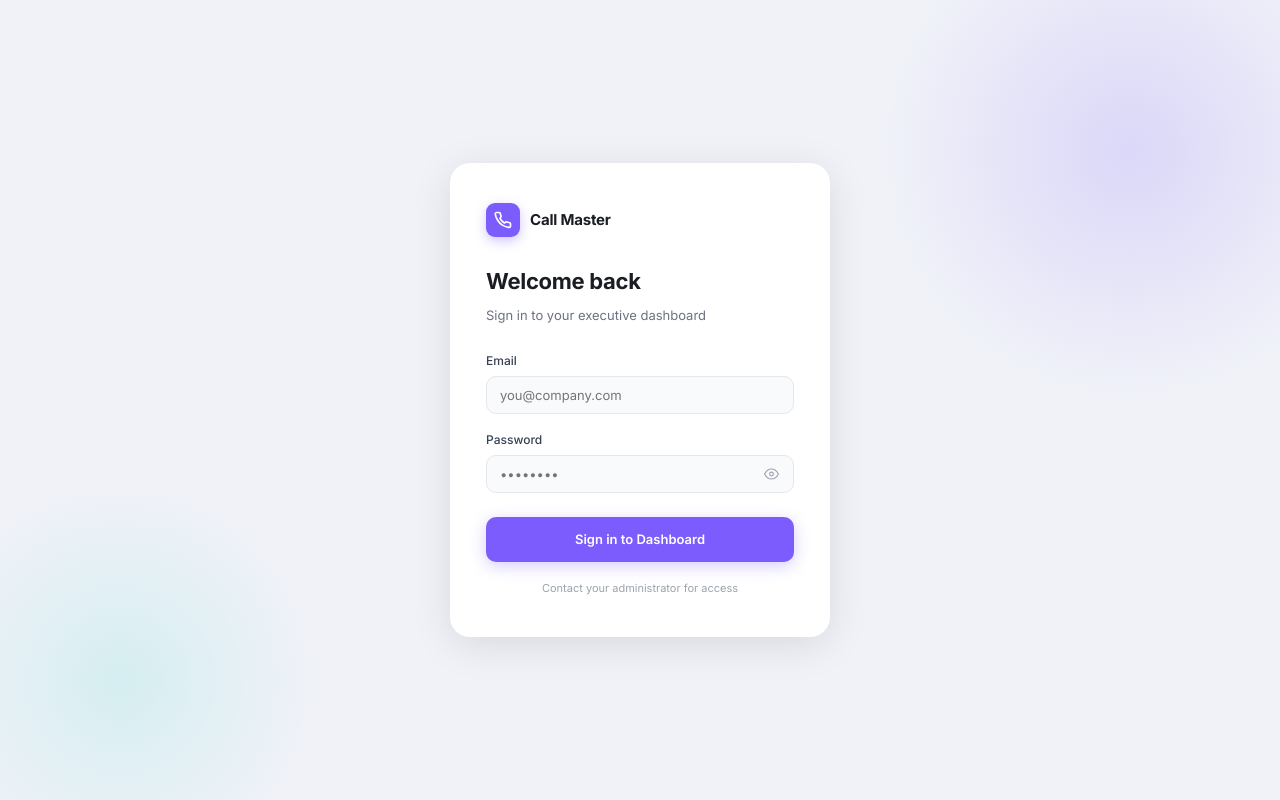
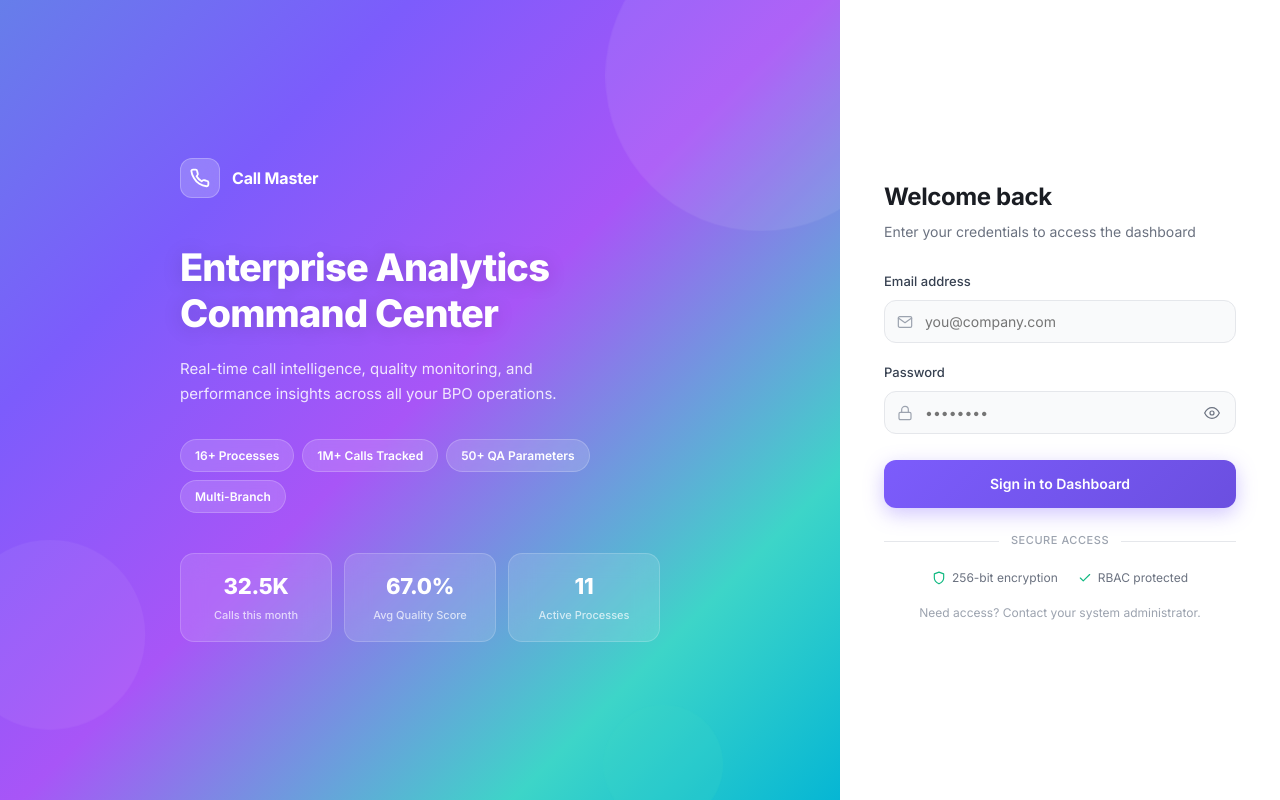
Before and after one commit to shivamgiri-sudo/Updated-Call-Master, a React (Vite) app in the folder frontend/: page /v1/login in a window 1280 px wide. Built offline with nearby package versions, Linux system fonts and the light colour scheme; no server answers.

Commit message:
feat(login): vibrant gradient hero + glassmorphism metric cards + animated blobs

```diff
--- a/frontend/src/pages/LoginPage.tsx
+++ b/frontend/src/pages/LoginPage.tsx
@@ -29,36 +29,78 @@ export default function LoginPage() {
 
   return (
     <div style={S.page}>
-      {/* Decorative blob — matches reference */}
-      <div style={S.blob1} />
-      <div style={S.blob2} />
-
-      <div style={S.card}>
+      {/* ── LEFT: Gradient hero panel ── */}
+      <div style={S.left}>
+        <div style={S.leftBg} />
+        <div style={S.leftContent}>
           {/* Logo */}
-        <div style={S.logoRow}>
-          <div style={S.logoIcon}>
-            <svg width="18" height="18" viewBox="0 0 24 24" fill="none" stroke="#fff" strokeWidth="2.2" strokeLinecap="round" strokeLinejoin="round">
+          <div style={S.topLogo}>
+            <div style={S.logoSquare}>
+              <svg width="20" height="20" viewBox="0 0 24 24" fill="none" stroke="#fff" strokeWidth="2.2" strokeLinecap="round" strokeLinejoin="round">
                 <path d="M22 16.92v3a2 2 0 01-2.18 2 19.79 19.79 0 01-8.63-3.07A19.5 19.5 0 014.69 12 19.79 19.79 0 011.61 3.4 2 2 0 013.59 2h3a2 2 0 012 1.72c.127.96.361 1.903.7 2.81a2 2 0 01-.45 2.11L7.91 9.91a16 16 0 006.08 6.08l1.08-.88a2 2 0 012.11-.45c.907.339 1.85.573 2.81.7A2 2 0 0122 16.92z"/>
               </svg>
             </div>
-          <span style={S.logoName}>Call Master</span>
+            <span style={S.topLogoLabel}>Call Master</span>
           </div>
 
-        <h1 style={S.title}>Welcome back</h1>
-        <p style={S.subtitle}>Sign in to your executive dashboard</p>
+          {/* Hero text */}
+          <h1 style={S.heroTitle}>Enterprise Analytics<br/>Command Center</h1>
+          <p style={S.heroSub}>
+            Real-time call intelligence, quality monitoring, and performance insights across all your BPO operations.
+          </p>
+
+          {/* Feature pills */}
+          <div style={S.pills}>
+            {['16+ Processes', '1M+ Calls Tracked', '50+ QA Parameters', 'Multi-Branch'].map(t => (
+              <span key={t} style={S.pill}>{t}</span>
+            ))}
+          </div>
+
+          {/* Decorative metric cards */}
+          <div style={S.metricRow}>
+            <div style={S.metricCard}>
+              <div style={S.metricVal}>32.5K</div>
+              <div style={S.metricLbl}>Calls this month</div>
+            </div>
+            <div style={S.metricCard}>
+              <div style={S.metricVal}>67.0%</div>
+              <div style={S.metricLbl}>Avg Quality Score</div>
+            </div>
+            <div style={S.metricCard}>
+              <div style={S.metricVal}>11</div>
+              <div style={S.metricLbl}>Active Processes</div>
+            </div>
+          </div>
+        </div>
+
+        {/* Floating blobs */}
+        <div style={S.blob1} />
+        <div style={S.blob2} />
+        <div style={S.blob3} />
+      </div>
+
+      {/* ── RIGHT: Login form ── */}
+      <div style={S.right}>
+        <div style={S.formWrap}>
+          <h2 style={S.formTitle}>Welcome back</h2>
+          <p style={S.formSub}>Enter your credentials to access the dashboard</p>
 
           {error && (
-          <div role="alert" style={S.error}>
-            <svg width="13" height="13" viewBox="0 0 24 24" fill="none" stroke="#EF4444" strokeWidth="2" strokeLinecap="round" strokeLinejoin="round" style={{ flexShrink: 0 }}>
+            <div role="alert" style={S.errorBox}>
+              <svg width="14" height="14" viewBox="0 0 24 24" fill="none" stroke="#EF4444" strokeWidth="2" strokeLinecap="round" strokeLinejoin="round" style={{ flexShrink: 0, marginTop: 1 }}>
                 <circle cx="12" cy="12" r="10"/><line x1="12" y1="8" x2="12" y2="12"/><line x1="12" y1="16" x2="12.01" y2="16"/>
               </svg>
-            {error}
+              <span>{error}</span>
             </div>
           )}
 
           <form onSubmit={handleSubmit} noValidate>
             <div style={S.field}>
-            <label style={S.label} htmlFor="email">Email</label>
+              <label style={S.label} htmlFor="email">Email address</label>
+              <div style={S.inputWrap}>
+                <svg width="16" height="16" viewBox="0 0 24 24" fill="none" stroke="#9CA3AF" strokeWidth="1.8" strokeLinecap="round" strokeLinejoin="round" style={S.inputIcon}>
+                  <path d="M4 4h16c1.1 0 2 .9 2 2v12c0 1.1-.9 2-2 2H4c-1.1 0-2-.9-2-2V6c0-1.1.9-2 2-2z"/><polyline points="22,6 12,13 2,6"/>
+                </svg>
                 <input
                   id="email" type="email" autoComplete="email"
                   value={email} onChange={e => setEmail(e.target.value)}
@@ -66,27 +108,31 @@ export default function LoginPage() {
                   required disabled={loading}
                 />
               </div>
+            </div>
 
             <div style={S.field}>
               <label style={S.label} htmlFor="password">Password</label>
-            <div style={{ position: 'relative' }}>
+              <div style={S.inputWrap}>
+                <svg width="16" height="16" viewBox="0 0 24 24" fill="none" stroke="#9CA3AF" strokeWidth="1.8" strokeLinecap="round" strokeLinejoin="round" style={S.inputIcon}>
+                  <rect x="3" y="11" width="18" height="11" rx="2" ry="2"/><path d="M7 11V7a5 5 0 0110 0v4"/>
+                </svg>
                 <input
                   id="password" type={showPw ? 'text' : 'password'}
                   autoComplete="current-password"
                   value={password} onChange={e => setPassword(e.target.value)}
-                style={{ ...S.input, paddingRight: 42 }}
+                  style={{ ...S.input, paddingRight: 44 }}
                   placeholder="••••••••" required disabled={loading}
                 />
                 <button type="button" onClick={() => setShowPw(v => !v)} style={S.eyeBtn} tabIndex={-1} aria-label={showPw ? 'Hide' : 'Show'}>
                   {showPw
-                  ? <svg width="15" height="15" viewBox="0 0 24 24" fill="none" stroke="#9CA3AF" strokeWidth="1.8" strokeLinecap="round" strokeLinejoin="round"><path d="M17.94 17.94A10.07 10.07 0 0112 20c-7 0-11-8-11-8a18.45 18.45 0 015.06-5.94"/><path d="M9.9 4.24A9.12 9.12 0 0112 4c7 0 11 8 11 8a18.5 18.5 0 01-2.16 3.19"/><line x1="1" y1="1" x2="23" y2="23"/></svg>
-                  : <svg width="15" height="15" viewBox="0 0 24 24" fill="none" stroke="#9CA3AF" strokeWidth="1.8" strokeLinecap="round" strokeLinejoin="round"><path d="M1 12s4-8 11-8 11 8 11 8-4 8-11 8-11-8-11-8z"/><circle cx="12" cy="12" r="3"/></svg>
+                    ? <svg width="16" height="16" viewBox="0 0 24 24" fill="none" stroke="#6B7280" strokeWidth="1.8" strokeLinecap="round" strokeLinejoin="round"><path d="M17.94 17.94A10.07 10.07 0 0112 20c-7 0-11-8-11-8a18.45 18.45 0 015.06-5.94"/><path d="M9.9 4.24A9.12 9.12 0 0112 4c7 0 11 8 11 8a18.5 18.5 0 01-2.16 3.19"/><line x1="1" y1="1" x2="23" y2="23"/></svg>
+                    : <svg width="16" height="16" viewBox="0 0 24 24" fill="none" stroke="#6B7280" strokeWidth="1.8" strokeLinecap="round" strokeLinejoin="round"><path d="M1 12s4-8 11-8 11 8 11 8-4 8-11 8-11-8-11-8z"/><circle cx="12" cy="12" r="3"/></svg>
                   }
                 </button>
               </div>
             </div>
 
-          <button type="submit" style={loading ? { ...S.btn, opacity: 0.7 } : S.btn} disabled={loading}>
+            <button type="submit" style={loading ? { ...S.btn, opacity: 0.7, cursor: 'not-allowed' } : S.btn} disabled={loading}>
               {loading
                 ? <span style={{ display: 'flex', alignItems: 'center', justifyContent: 'center', gap: 8 }}>
                     <span style={S.spinner} /> Signing in…
@@ -96,13 +142,32 @@ export default function LoginPage() {
             </button>
           </form>
 
-        <p style={S.hint}>Contact your administrator for access</p>
+          <div style={S.divider}><span style={S.dividerLine} /><span style={S.dividerText}>Secure Access</span><span style={S.dividerLine} /></div>
+
+          <div style={S.trustRow}>
+            <div style={S.trustItem}>
+              <svg width="14" height="14" viewBox="0 0 24 24" fill="none" stroke="#10B981" strokeWidth="2" strokeLinecap="round" strokeLinejoin="round"><path d="M12 22s8-4 8-10V5l-8-3-8 3v7c0 6 8 10 8 10z"/></svg>
+              <span>256-bit encryption</span>
+            </div>
+            <div style={S.trustItem}>
+              <svg width="14" height="14" viewBox="0 0 24 24" fill="none" stroke="#10B981" strokeWidth="2" strokeLinecap="round" strokeLinejoin="round"><polyline points="20 6 9 17 4 12"/></svg>
+              <span>RBAC protected</span>
+            </div>
+          </div>
+
+          <p style={S.hint}>Need access? Contact your system administrator.</p>
+        </div>
       </div>
 
       <style>{`
         @keyframes spin { to { transform: rotate(360deg); } }
-        input:focus { outline: none; border-color: #7C5CFC !important; box-shadow: 0 0 0 3px rgba(124,92,252,0.12) !important; }
-        button[type=submit]:hover:not(:disabled) { background: #5B3FD9 !important; box-shadow: 0 8px 24px rgba(124,92,252,0.35) !important; }
+        @keyframes float1 { 0%,100%{transform:translate(0,0) scale(1)} 50%{transform:translate(15px,-20px) scale(1.05)} }
+        @keyframes float2 { 0%,100%{transform:translate(0,0) scale(1)} 50%{transform:translate(-10px,15px) scale(0.95)} }
+        @keyframes float3 { 0%,100%{transform:translate(0,0)} 50%{transform:translate(8px,12px)} }
+        input:focus { outline: none; border-color: #7C5CFC !important; box-shadow: 0 0 0 4px rgba(124,92,252,0.10) !important; }
+        button[type=submit]:hover:not(:disabled) { background: linear-gradient(135deg, #6B4FE0 0%, #5E38D4 100%) !important; box-shadow: 0 12px 32px rgba(124,92,252,0.4) !important; transform: translateY(-1px); }
+        button[type=submit]:active:not(:disabled) { transform: translateY(0); }
+        .metric-card:hover { transform: translateY(-2px); box-shadow: 0 8px 24px rgba(0,0,0,0.15); }
       `}</style>
     </div>
   );
@@ -110,67 +175,127 @@ export default function LoginPage() {
 
 const S: Record<string, React.CSSProperties> = {
   page: {
-    minHeight: '100dvh', display: 'flex', alignItems: 'center', justifyContent: 'center',
-    background: '#F0F2F8', fontFamily: 'var(--font)', position: 'relative', overflow: 'hidden',
+    display: 'flex', minHeight: '100dvh', fontFamily: "'Inter', -apple-system, sans-serif",
   },
+
+  /* ── LEFT ── */
+  left: {
+    flex: '1 1 58%', position: 'relative', overflow: 'hidden',
+    display: 'flex', alignItems: 'center', justifyContent: 'center',
+    padding: '48px',
+  },
+  leftBg: {
+    position: 'absolute', inset: 0, zIndex: 0,
+    background: 'linear-gradient(135deg, #667eea 0%, #7C5CFC 25%, #a855f7 50%, #3DD5C8 80%, #06b6d4 100%)',
+  },
+  leftContent: {
+    position: 'relative', zIndex: 2, maxWidth: 480, color: '#fff',
+  },
+  topLogo: { display: 'flex', alignItems: 'center', gap: 12, marginBottom: 48 },
+  logoSquare: {
+    width: 40, height: 40, borderRadius: 12,
+    background: 'rgba(255,255,255,0.2)',
+    backdropFilter: 'blur(12px)', WebkitBackdropFilter: 'blur(12px)',
+    border: '1px solid rgba(255,255,255,0.25)',
+    display: 'flex', alignItems: 'center', justifyContent: 'center',
+  },
+  topLogoLabel: { fontSize: 16, fontWeight: 700, color: '#fff', letterSpacing: '-0.2px' },
+  heroTitle: {
+    fontSize: 38, fontWeight: 800, lineHeight: 1.2,
+    letterSpacing: '-0.8px', marginBottom: 18,
+    textShadow: '0 2px 20px rgba(0,0,0,0.15)',
+  },
+  heroSub: {
+    fontSize: 15, lineHeight: 1.7, color: 'rgba(255,255,255,0.85)',
+    marginBottom: 32, maxWidth: 400,
+  },
+  pills: { display: 'flex', flexWrap: 'wrap', gap: 8, marginBottom: 40 },
+  pill: {
+    padding: '6px 14px', borderRadius: 999,
+    background: 'rgba(255,255,255,0.15)',
+    backdropFilter: 'blur(8px)', WebkitBackdropFilter: 'blur(8px)',
+    border: '1px solid rgba(255,255,255,0.2)',
+    fontSize: 12, fontWeight: 600, color: '#fff',
+  },
+  metricRow: { display: 'flex', gap: 12 },
+  metricCard: {
+    flex: 1, padding: '16px 14px', borderRadius: 14,
+    background: 'rgba(255,255,255,0.12)',
+    backdropFilter: 'blur(12px)', WebkitBackdropFilter: 'blur(12px)',
+    border: '1px solid rgba(255,255,255,0.18)',
+    textAlign: 'center', transition: 'transform 0.2s, box-shadow 0.2s',
+    cursor: 'default',
+  },
+  metricVal: { fontSize: 22, fontWeight: 800, color: '#fff', letterSpacing: '-0.3px', marginBottom: 2 },
+  metricLbl: { fontSize: 11, color: 'rgba(255,255,255,0.7)', fontWeight: 500 },
+
+  /* Blobs */
   blob1: {
-    position: 'absolute', width: 500, height: 500, borderRadius: '50%',
-    background: 'radial-gradient(circle, rgba(124,92,252,0.18) 0%, transparent 70%)',
-    top: -100, right: -100, pointerEvents: 'none',
+    position: 'absolute', width: 300, height: 300, borderRadius: '50%',
+    background: 'rgba(255,255,255,0.08)', top: -60, right: -60,
+    animation: 'float1 8s ease-in-out infinite', zIndex: 1,
   },
   blob2: {
-    position: 'absolute', width: 400, height: 400, borderRadius: '50%',
-    background: 'radial-gradient(circle, rgba(61,213,200,0.15) 0%, transparent 70%)',
-    bottom: -80, left: -80, pointerEvents: 'none',
+    position: 'absolute', width: 200, height: 200, borderRadius: '50%',
+    background: 'rgba(255,255,255,0.06)', bottom: 80, left: -40,
+    animation: 'float2 10s ease-in-out infinite', zIndex: 1,
   },
-  card: {
-    position: 'relative', zIndex: 1, background: '#fff',
-    borderRadius: 20, padding: '40px 36px',
-    width: '100%', maxWidth: 380,
-    boxShadow: '0 8px 40px rgba(0,0,0,0.10)',
-    margin: '0 16px',
+  blob3: {
+    position: 'absolute', width: 120, height: 120, borderRadius: '50%',
+    background: 'rgba(61,213,200,0.2)', bottom: -20, right: 120,
+    animation: 'float3 7s ease-in-out infinite', zIndex: 1,
   },
-  logoRow: { display: 'flex', alignItems: 'center', gap: 10, marginBottom: 28 },
-  logoIcon: {
-    width: 34, height: 34, borderRadius: 9, background: '#7C5CFC',
-    display: 'flex', alignItems: 'center', justifyContent: 'center',
-    boxShadow: '0 4px 12px rgba(124,92,252,0.35)',
+
+  /* ── RIGHT ── */
+  right: {
+    flex: '0 0 440px', display: 'flex', alignItems: 'center', justifyContent: 'center',
+    padding: '48px 44px', background: '#FFFFFF',
   },
-  logoName: { fontSize: 15, fontWeight: 700, color: '#1A1D23', letterSpacing: '-0.2px' },
-  title: { fontSize: 22, fontWeight: 700, color: '#1A1D23', marginBottom: 6, letterSpacing: '-0.3px' },
-  subtitle: { fontSize: 13, color: '#6B7280', marginBottom: 24 },
-  error: {
-    display: 'flex', alignItems: 'center', gap: 8,
+  formWrap: { width: '100%', maxWidth: 360 },
+  formTitle: { fontSize: 24, fontWeight: 700, color: '#1A1D23', letterSpacing: '-0.4px', marginBottom: 6 },
+  formSub: { fontSize: 14, color: '#6B7280', marginBottom: 28 },
+  errorBox: {
+    display: 'flex', alignItems: 'flex-start', gap: 10,
     background: '#FEF2F2', border: '1px solid rgba(239,68,68,0.2)',
-    borderRadius: 8, color: '#EF4444', padding: '10px 12px',
-    fontSize: 12, marginBottom: 18,
+    borderRadius: 10, color: '#DC2626', padding: '12px 14px',
+    fontSize: 13, marginBottom: 20, lineHeight: 1.5,
   },
-  field: { marginBottom: 16 },
-  label: { display: 'block', fontSize: 12, fontWeight: 500, color: '#374151', marginBottom: 6 },
+  field: { marginBottom: 20 },
+  label: { display: 'block', fontSize: 13, fontWeight: 500, color: '#374151', marginBottom: 7 },
+  inputWrap: { position: 'relative' },
+  inputIcon: { position: 'absolute', left: 13, top: '50%', transform: 'translateY(-50%)', pointerEvents: 'none' },
   input: {
     width: '100%', display: 'block',
     background: '#F9FAFB', border: '1.5px solid #E5E7EB',
-    borderRadius: 10, color: '#1A1D23', fontSize: 13,
-    padding: '10px 13px', fontFamily: 'var(--font)',
-    transition: 'border-color 0.12s, box-shadow 0.12s',
+    borderRadius: 12, color: '#1A1D23', fontSize: 14,
+    padding: '12px 14px 12px 40px',
+    fontFamily: "'Inter', sans-serif",
+    transition: 'border-color 0.15s, box-shadow 0.15s',
   },
   eyeBtn: {
-    position: 'absolute', right: 11, top: '50%', transform: 'translateY(-50%)',
+    position: 'absolute', right: 12, top: '50%', transform: 'translateY(-50%)',
     background: 'none', border: 'none', cursor: 'pointer',
     display: 'flex', alignItems: 'center', padding: 4,
   },
   btn: {
-    width: '100%', padding: '12px', marginTop: 8,
-    background: '#7C5CFC', border: 'none', borderRadius: 10,
-    color: '#fff', fontSize: 13, fontWeight: 600,
-    cursor: 'pointer', transition: 'background 0.12s, box-shadow 0.12s',
-    boxShadow: '0 4px 16px rgba(124,92,252,0.30)',
-    fontFamily: 'var(--font)',
+    width: '100%', padding: '13px 16px', marginTop: 6,
+    background: 'linear-gradient(135deg, #7C5CFC 0%, #6B4FE0 100%)',
+    border: 'none', borderRadius: 12,
+    color: '#fff', fontSize: 14, fontWeight: 600,
+    cursor: 'pointer',
+    boxShadow: '0 6px 20px rgba(124,92,252,0.35)',
+    transition: 'background 0.15s, box-shadow 0.2s, transform 0.15s',
+    fontFamily: "'Inter', sans-serif",
   },
   spinner: {
-    display: 'inline-block', width: 13, height: 13,
+    display: 'inline-block', width: 14, height: 14,
     border: '2px solid rgba(255,255,255,0.35)', borderTopColor: '#fff',
     borderRadius: '50%', animation: 'spin 0.7s linear infinite',
   },
-  hint: { textAlign: 'center', fontSize: 11, color: '#9CA3AF', marginTop: 18 },
+  divider: { display: 'flex', alignItems: 'center', gap: 12, margin: '24px 0 18px' },
+  dividerLine: { flex: 1, height: 1, background: '#E5E7EB' },
+  dividerText: { fontSize: 11, color: '#9CA3AF', fontWeight: 500, textTransform: 'uppercase', letterSpacing: '0.05em' },
+  trustRow: { display: 'flex', justifyContent: 'center', gap: 20, marginBottom: 16 },
+  trustItem: { display: 'flex', alignItems: 'center', gap: 6, fontSize: 12, color: '#6B7280' },
+  hint: { textAlign: 'center', fontSize: 12, color: '#9CA3AF', marginTop: 12 },
 };
```
Lines whose indentation alone changed are shown as unchanged.
